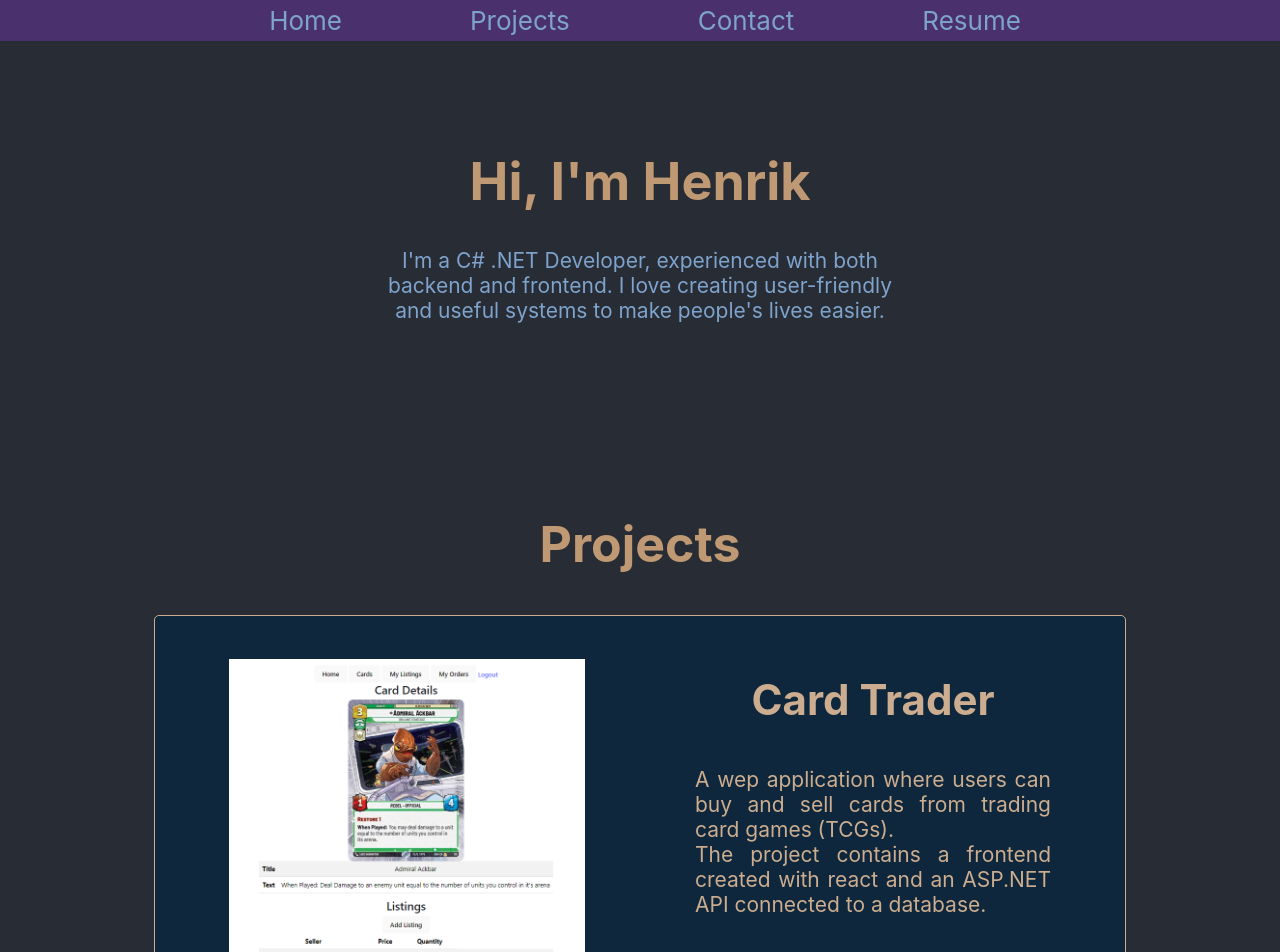
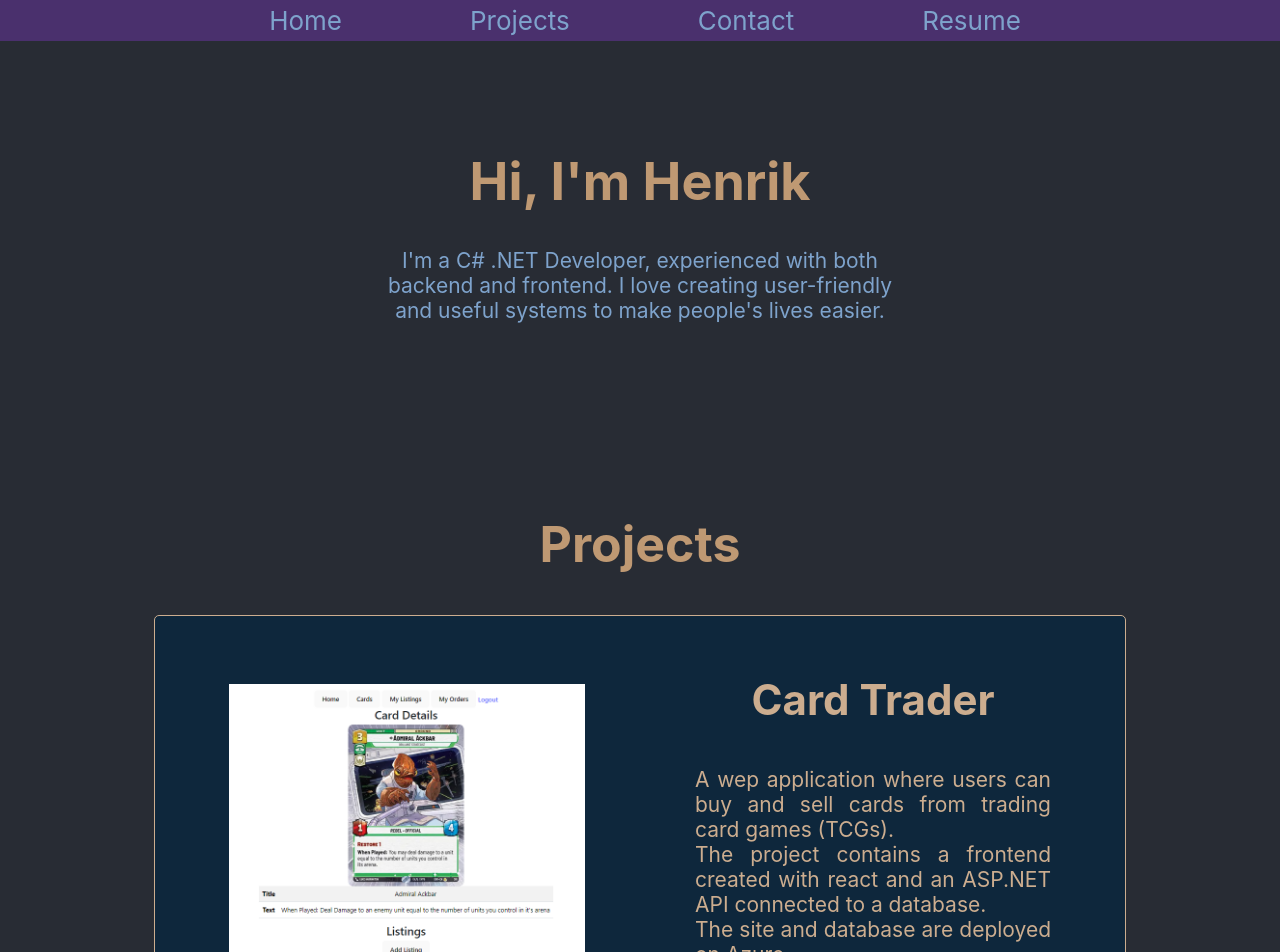
Before and after one commit to Henrik-Ehde/henrik-ehde.github.io, a React (Create React App) app: page / in a window 1280 px wide. Shown: the top 952 px of the page. Built offline with nearby package versions, Linux system fonts and the light colour scheme.

Commit message:
Added CardTrader site link

```diff
--- a/src/Components/Projects.js
+++ b/src/Components/Projects.js
@@ -39,9 +39,11 @@ let projects =
     "Card Trader",
     `A wep application where users can buy and sell cards from trading card games (TCGs).
     The project contains a frontend created with react and an ASP.NET API connected to a database.
+    The site and database are deployed on Azure.
     `,
     CardTraderImage,
-    "https://github.com/Henrik-Ehde/CardTrader"
+    "https://github.com/Henrik-Ehde/CardTrader",
+    "https://CardTrader.azurewebsites.net/"
 ),
 
 new Project (
```
